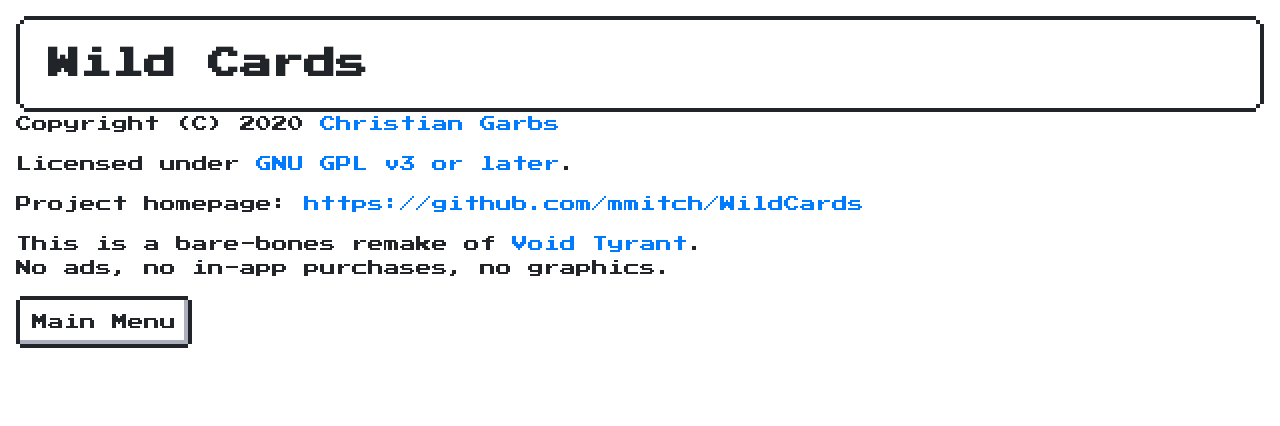
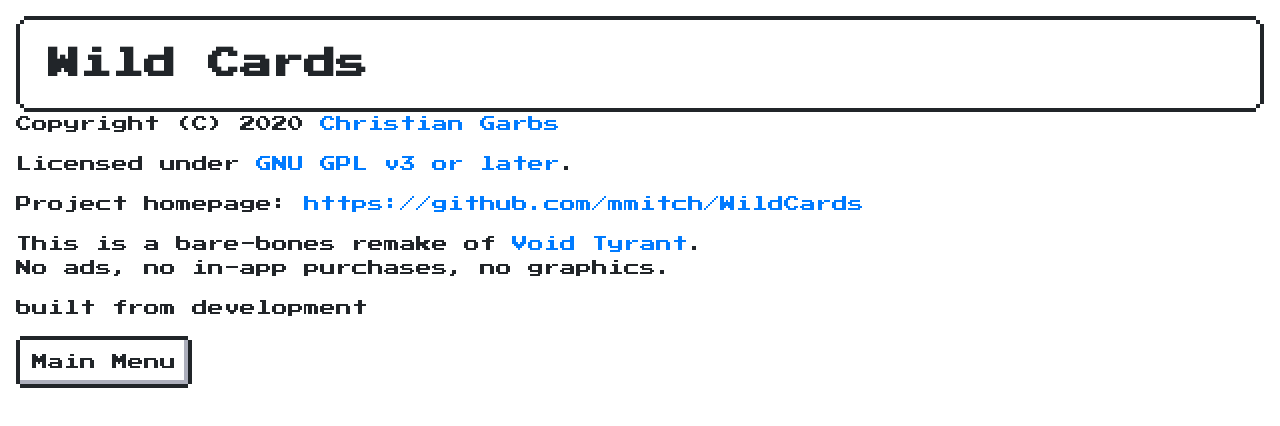
Before and after one commit to mmitch/WildCards, an Angular app: page / in a window 1280 px wide. Shown: the top 426 px of the page. Built offline with nearby package versions, Linux system fonts and the light colour scheme.

Commit message:
show build information on title screen
commit hash is only inserted in CI/CD build
other builds always show 'development' for now

```diff
--- a/src/app/comp/title/title.component.html
+++ b/src/app/comp/title/title.component.html
@@ -31,4 +31,6 @@
 <p id="remake">This is a bare-bones remake of <a href="https://play.google.com/store/apps/details?id=com.armorgames.voidtyrant">Void Tyrant</a>.<br>
     No ads, no in-app purchases, no graphics.</p>
 
+<p id="build">built from {{ buildinfo.commit }}</p>
+
 <button class="nes-btn" (click)="showMainMenu()">Main Menu</button>
--- a/src/app/comp/title/title.component.ts
+++ b/src/app/comp/title/title.component.ts
@@ -20,6 +20,7 @@
 
 import { Component, EventEmitter, OnInit, Output } from '@angular/core';
 import { View } from 'src/app/view';
+import { BuildInfo } from 'src/environments/buildinfo';
 
 @Component({
   selector: 'app-title',
@@ -29,6 +30,7 @@ import { View } from 'src/app/view';
 export class TitleComponent implements OnInit {
 
   @Output() viewChange = new EventEmitter<View>();
+  buildinfo = BuildInfo;
 
   constructor() { }
 
--- /dev/null
+++ b/src/environments/buildinfo.ts
@@ -0,0 +1,3 @@
+export const BuildInfo = {
+    commit: 'development',
+};
```
Also changed, not shown: 1 other file (tests, documents, lock files or other folders).
